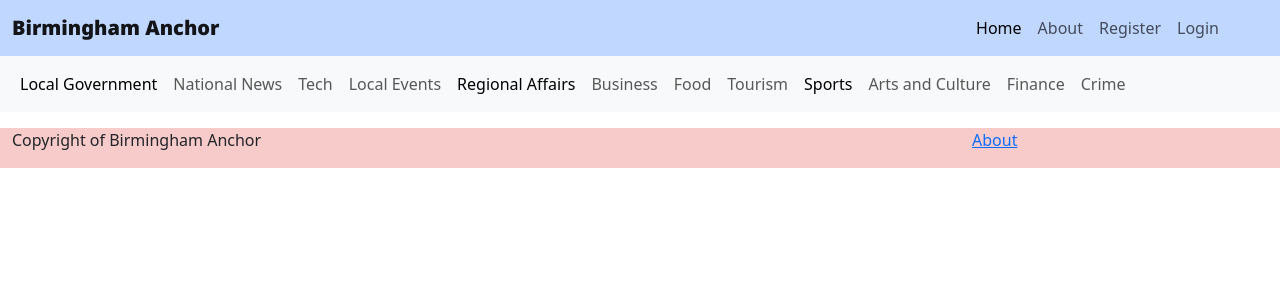
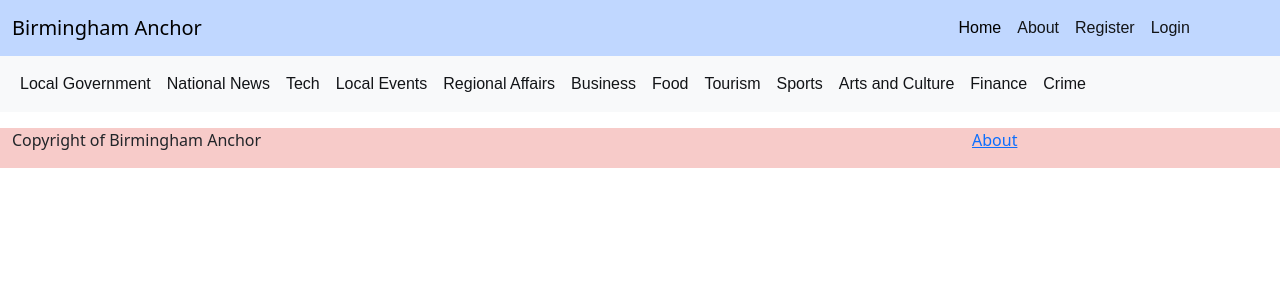
Before and after one commit to c-e-jones/anchornews, a Django app: page / in a window 1280 px wide. Shown: the top 300 px of the page. Run offline with Django 4.2, Linux system fonts and the light colour scheme; data that the repository does not hold is empty; some libraries are stand-ins or nearby versions.

Commit message:
changing all nav links to new style

```diff
--- a/static/css/style.css
+++ b/static/css/style.css
@@ -10,8 +10,14 @@
 
 /*** text styling ***/
 
-.nav-text {
+.nav-text-title {
     color: #121417;
     font-family: 'Noto Sans', sans-serif;
     font-weight: 900;
 }
+
+.nav-text-links {
+    color: #121417;
+    font-family: 'Noto Sanss', sans-serif;
+    font-weight: 500;
+}
--- a/templates/base.html
+++ b/templates/base.html
@@ -36,16 +36,16 @@
             <div class="collapse navbar-collapse" id="navbarText">
                 <ul class="navbar-nav me-auto mb-2 mb-lg-0">
                     <li class="nav-item">
-                        <a class="nav-link active" aria-current="page" href="#">Home</a>
+                        <a class="nav-link nav-text-links active" aria-current="page" href="#">Home</a>
                     </li>
                     <li class="nav-item">
-                        <a class="nav-link" href="#">About</a>
+                        <a class="nav-link nav-text-links" href="#">About</a>
                     </li>
                     <li class="nav-item">
-                        <a class="nav-link" href="#">Register</a>
+                        <a class="nav-link nav-text-links" href="#">Register</a>
                     </li>
                     <li class="nav-item">
-                        <a class="nav-link" href="#">Login</a>
+                        <a class="nav-link nav-text-links" href="#">Login</a>
                     </li>
                 </ul>
             </div>
@@ -56,40 +56,40 @@
             <div class="collapse navbar-collapse" id="navbarText">
                 <ul class="navbar-nav me-auto mb-2 mb-lg-0">
                     <li class="nav-item">
-                        <a class="nav-link active" href="#">Local Government</a>
+                        <a class="nav-link nav-text-links" href="#">Local Government</a>
                     </li>
                     <li class="nav-item">
-                        <a class="nav-link" href="#">National News</a>
+                        <a class="nav-link nav-text-links" href="#">National News</a>
                     </li>
                     <li class="nav-item">
-                        <a class="nav-link" href="#">Tech</a>
+                        <a class="nav-link nav-text-links" href="#">Tech</a>
                     </li>
                     <li class="nav-item">
-                        <a class="nav-link" href="#">Local Events</a>
+                        <a class="nav-link nav-text-links" href="#">Local Events</a>
                     </li>
                     <li class="nav-item">
-                        <a class="nav-link active" href="#">Regional Affairs</a>
+                        <a class="nav-link nav-text-links" href="#">Regional Affairs</a>
                     </li>
                     <li class="nav-item">
-                        <a class="nav-link" href="#">Business</a>
+                        <a class="nav-link nav-text-links" href="#">Business</a>
                     </li>
                     <li class="nav-item">
-                        <a class="nav-link" href="#">Food</a>
+                        <a class="nav-link nav-text-links" href="#">Food</a>
                     </li>
                     <li class="nav-item">
-                        <a class="nav-link" href="#">Tourism</a>
+                        <a class="nav-link nav-text-links" href="#">Tourism</a>
                     </li>
                     <li class="nav-item">
-                        <a class="nav-link active" href="#">Sports</a>
+                        <a class="nav-link nav-text-links" href="#">Sports</a>
                     </li>
                     <li class="nav-item">
-                        <a class="nav-link" href="#">Arts and Culture</a>
+                        <a class="nav-link nav-text-links" href="#">Arts and Culture</a>
                     </li>
                     <li class="nav-item">
-                        <a class="nav-link" href="#">Finance</a>
+                        <a class="nav-link nav-text-links" href="#">Finance</a>
                     </li>
                     <li class="nav-item">
-                        <a class="nav-link" href="#">Crime</a>
+                        <a class="nav-link nav-text-links" href="#">Crime</a>
                     </li>
                 </ul>
             </div>
```
